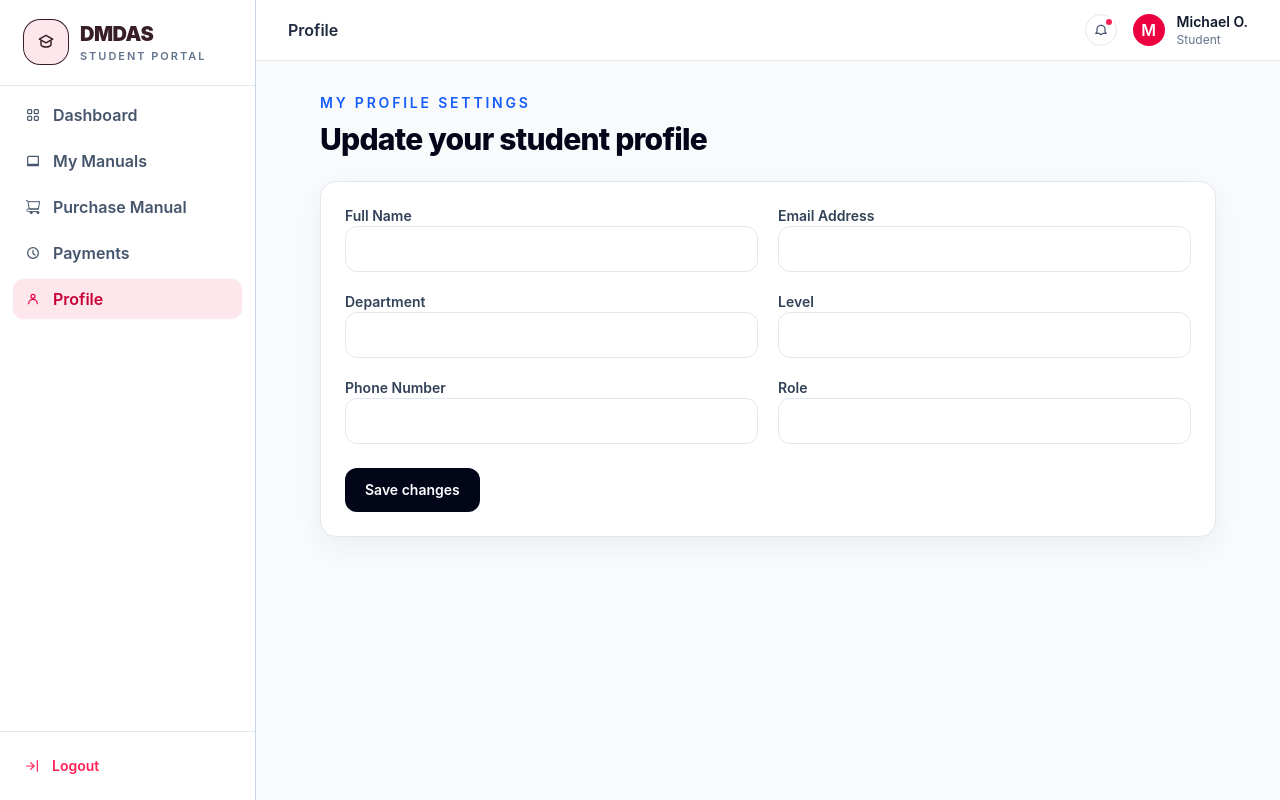
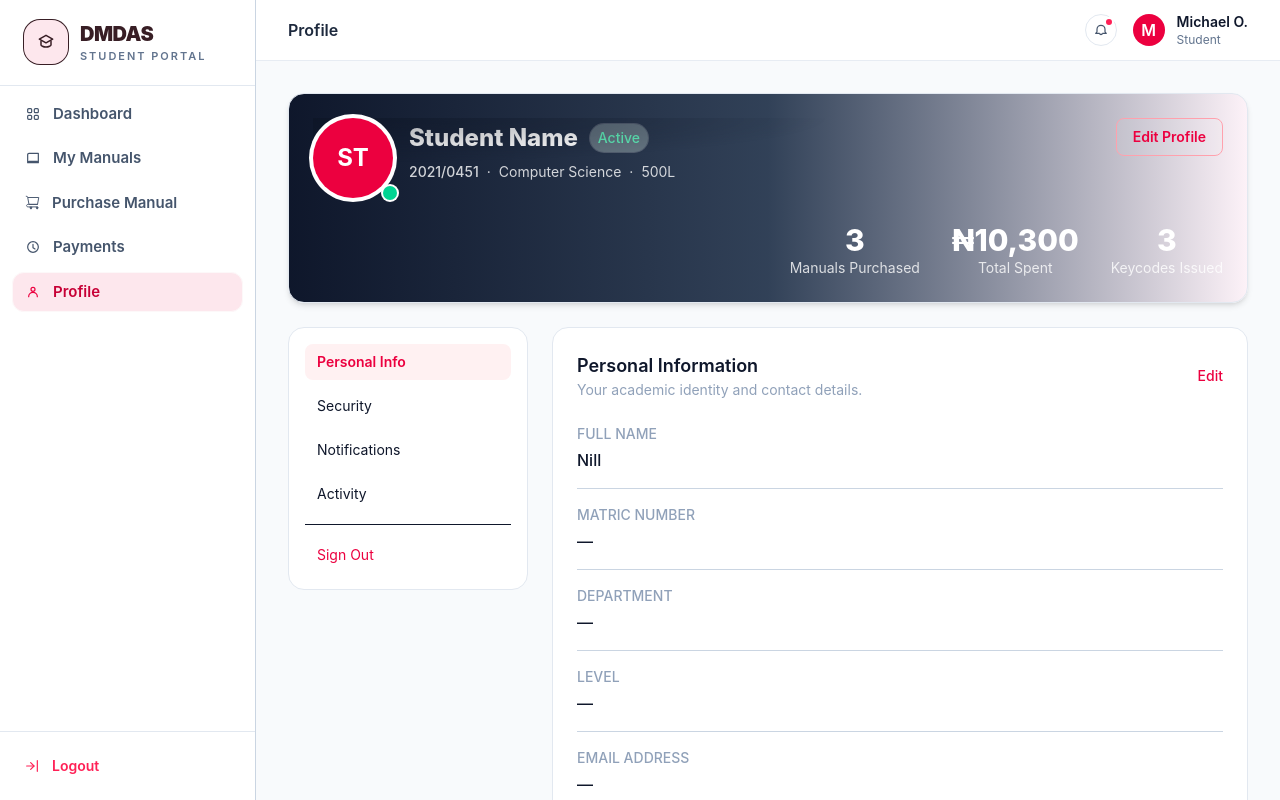
Before and after one commit to Joseph-fol/DMDAS, a Next.js app in the folder client/: page /student/studentDashboard/my-profile-settings in a window 1280 px wide. Shown: the top 800 px of the page. Built offline with nearby package versions, Linux system fonts and the light colour scheme; sample sign-in values are in the browser's storage.

Commit message:
feat: refactor student profile handling and enhance dashboard data retrieval

```diff
--- a/client/app/student/studentDashboard/my-profile-settings/page.tsx
+++ b/client/app/student/studentDashboard/my-profile-settings/page.tsx
@@ -1,7 +1,6 @@
 "use client";
 
-import axios from "axios";
-import { useEffect, useState } from "react";
+import { useState } from "react";
 
 type StudentProfile = {
   fullName: string;
@@ -10,154 +9,173 @@ type StudentProfile = {
   level: string;
   phoneNumber: string;
   role: string;
+  matricNumber?: string;
+  purchasedManuals?: number;
+  totalSpent?: string;
+  keycodesIssued?: number;
+  whatsapp?: string;
+  bio?: string;
 };
 
 export default function Page() {
-  const [profile, setProfile] = useState<StudentProfile>({
-    fullName: "",
-    email: "",
-    department: "",
-    level: "",
-    phoneNumber: "",
-    role: "",
-  });
-  const [isModalOpen, setIsModalOpen] = useState(false);
-  const [isSubmitting, setIsSubmitting] = useState(false);
-  const [successMessage, setSuccessMessage] = useState<string | null>(null);
-  const [errorMessage, setErrorMessage] = useState<string | null>(null);
-
-  useEffect(() => {
-    const userDetails = sessionStorage.getItem("Student");
-    if (userDetails) {
-      try {
+  const _profileState = useState<StudentProfile>(() => {
+    try {
+      const userDetails = typeof window !== "undefined" ? sessionStorage.getItem("Student") : null;
+      if (userDetails) {
         const parsedData = JSON.parse(userDetails);
-        setProfile({
+        return {
           fullName: parsedData.fullName || parsedData.name || "",
           email: parsedData.email || "",
           department: parsedData.department || "",
           level: parsedData.level || "",
           phoneNumber: parsedData.phoneNumber || parsedData.whatsapp || "",
           role: parsedData.role || "",
-        });
-      } catch (error) {
-        console.error("Failed to parse user details from sessionStorage", error);
+          matricNumber: parsedData.matricNumber || parsedData.matric || parsedData.matric_number,
+          purchasedManuals: parsedData.purchasedManuals,
+          totalSpent: parsedData.totalSpent,
+          keycodesIssued: parsedData.keycodesIssued,
+          whatsapp: parsedData.whatsapp,
+        } as StudentProfile;
       }
+    } catch {
+      // ignore parse errors
     }
-  }, []);
 
-  const handleUpdate = async () => {
-    setIsSubmitting(true);
-    setSuccessMessage(null);
-    setErrorMessage(null);
+    return {
+      fullName: "",
+      email: "",
+      department: "",
+      level: "",
+      phoneNumber: "",
+      role: "",
+    };
+  });
 
-    try {
-      const token = sessionStorage.getItem("token");
-      if (!token) {
-        throw new Error("Authentication token not found.");
-      }
+  const profile = _profileState[0];
 
-      const baseURL = "http://localhost:5142";
-      const response = await axios.put(
-        `${baseURL}/api/student/profile`,
-        profile,
-        { headers: { Authorization: `Bearer ${token}` } }
-      );
+  // Derive initials for avatar
+  const initials = (profile.fullName || "").split(" ").map((s) => s[0]).slice(0, 2).join("").toUpperCase() || "ST";
 
-      setSuccessMessage(response.data.message || "Profile updated successfully!");
-      sessionStorage.setItem("Student", JSON.stringify({ ...JSON.parse(sessionStorage.getItem("Student") || "{}"), ...profile }));
-    } catch (error) {
-      if (axios.isAxiosError(error)) {
-        setErrorMessage(
-          (error.response?.data as { message?: string } | undefined)?.message ??
-            "An error occurred while updating the profile."
-        );
-      } else {
-        setErrorMessage(error instanceof Error ? error.message : "An unexpected error occurred.");
-      }
-    } finally {
-      setIsSubmitting(false);
-      setIsModalOpen(false);
-    }
-  };
+  // Stats placeholders - these can be replaced with real values from API
+  const manualsPurchased = profile.purchasedManuals ?? 3;
+  const totalSpent = profile.totalSpent ?? "₦10,300";
+  const keycodesIssued = profile.keycodesIssued ?? 3;
 
   return (
-    <section className="mx-auto max-w-4xl space-y-6">
-      <header>
-        <p className="text-sm font-semibold uppercase tracking-[0.2em] text-blue-600">My Profile Settings</p>
-        <h1 className="mt-2 text-3xl font-extrabold tracking-tight text-slate-950">Update your student profile</h1>
-      </header>
-      {successMessage && (
-        <div className="rounded-2xl border border-emerald-200 bg-emerald-50 px-4 py-3 text-sm font-medium text-emerald-800">{successMessage}</div>
-      )}
-      {errorMessage && (
-        <div className="rounded-2xl border border-rose-200 bg-rose-50 px-4 py-3 text-sm font-medium text-rose-800">{errorMessage}</div>
-      )}
-      <div className="rounded-2xl border border-slate-200 bg-white p-6 shadow-[0_10px_30px_rgba(15,23,42,0.05)]">
-        <div className="grid gap-5 md:grid-cols-2">
-          <label className="space-y-2 text-sm font-semibold text-slate-700">
-            Full Name
-            <input className="w-full rounded-xl border border-slate-200 px-4 py-3 text-sm outline-none transition placeholder:text-slate-400 focus:border-blue-500 focus:ring-4 focus:ring-blue-100" value={profile.fullName} onChange={(e) => setProfile({ ...profile, fullName: e.target.value })} />
-          </label>
-          <label className="space-y-2 text-sm font-semibold text-slate-700">
-            Email Address
-            <input className="w-full rounded-xl border border-slate-200 px-4 py-3 text-sm outline-none transition placeholder:text-slate-400 focus:border-blue-500 focus:ring-4 focus:ring-blue-100" value={profile.email} onChange={(e) => setProfile({ ...profile, email: e.target.value })} />
-          </label>
-          <label className="space-y-2 text-sm font-semibold text-slate-700">
-            Department
-            <input className="w-full rounded-xl border border-slate-200 px-4 py-3 text-sm outline-none transition placeholder:text-slate-400 focus:border-blue-500 focus:ring-4 focus:ring-blue-100" value={profile.department} onChange={(e) => setProfile({ ...profile, department: e.target.value })} />
-          </label>
-          <label className="space-y-2 text-sm font-semibold text-slate-700">
-            Level
-            <input className="w-full rounded-xl border border-slate-200 px-4 py-3 text-sm outline-none transition placeholder:text-slate-400 focus:border-blue-500 focus:ring-4 focus:ring-blue-100" value={profile.level} onChange={(e) => setProfile({ ...profile, level: e.target.value })} />
-          </label>
-          <label className="space-y-2 text-sm font-semibold text-slate-700">
-            Phone Number
-            <input className="w-full rounded-xl border border-slate-200 px-4 py-3 text-sm outline-none transition placeholder:text-slate-400 focus:border-blue-500 focus:ring-4 focus:ring-blue-100" value={profile.phoneNumber} onChange={(e) => setProfile({ ...profile, phoneNumber: e.target.value })} />
-          </label>
-          <label className="space-y-2 text-sm font-semibold text-slate-700">
-            Role
-            <input className="w-full rounded-xl border border-slate-200 px-4 py-3 text-sm outline-none transition placeholder:text-slate-400 focus:border-blue-500 focus:ring-4 focus:ring-blue-100" value={profile.role} onChange={(e) => setProfile({ ...profile, role: e.target.value })} readOnly />
-          </label>
-        </div>
+    <div className="mx-auto max-w-7xl space-y-6">
+      {/* Header card */}
+      <div className="rounded-2xl overflow-hidden border border-slate-200 bg-linear-to-r from-slate-900 via-slate-700 to-pink-50 p-6 text-white shadow-md">
+        <div className="relative">
+          {/* Decorative top area */}
+          <div className="absolute inset-x-0 top-0 h-20 bg-[radial-gradient(ellipse_at_top_left,#0b1220_0,transparent_40%)] opacity-40 pointer-events-none" />
 
-        <button type="button" onClick={() => setIsModalOpen(true)} className="mt-6 inline-flex rounded-xl bg-slate-950 px-5 py-3 text-sm font-semibold text-white transition hover:bg-slate-800">
-          Save changes
-        </button>
-      </div>
+          <div className="flex items-start justify-between gap-6">
+            <div className="flex items-center gap-4">
+              <div className="relative">
+                <div className="h-20 w-20 rounded-full bg-rose-600 text-white flex items-center justify-center text-2xl font-bold ring-4 ring-white">{initials}</div>
+                <span className="absolute -bottom-0.5 -right-1 h-3.5 w-3.5 rounded-full bg-emerald-400 ring-2 ring-white" />
+              </div>
 
-      {isModalOpen && (
-        <div className="fixed inset-0 z-50 flex items-center justify-center bg-black/60 backdrop-blur-sm">
-          <div className="w-full max-w-md rounded-2xl bg-white p-8 shadow-2xl">
-            <h2 className="text-2xl font-bold text-slate-900">Confirm Your Details</h2>
-            <p className="mt-2 text-sm text-slate-600">Please review the information before confirming.</p>
-            <div className="mt-6 space-y-3 text-sm">
-              <p><span className="font-semibold text-slate-700">Full Name:</span> <span className="text-slate-900">{profile.fullName}</span></p>
-              <p><span className="font-semibold text-slate-700">Email:</span> <span className="text-slate-900">{profile.email}</span></p>
-              <p><span className="font-semibold text-slate-700">Department:</span> <span className="text-slate-900">{profile.department}</span></p>
-              <p><span className="font-semibold text-slate-700">Level:</span> <span className="text-slate-900">{profile.level}</span></p>
-              <p><span className="font-semibold text-slate-700">Phone Number:</span> <span className="text-slate-900">{profile.phoneNumber}</span></p>
-              <p><span className="font-semibold text-slate-700">Role:</span> <span className="text-slate-900">{profile.role}</span></p>
+              <div>
+                <div className="flex items-center gap-3">
+                  <h2 className="text-2xl font-extrabold text-white">{profile.fullName || "Student Name"}</h2>
+                  <span className="inline-flex items-center rounded-full bg-emerald-50/30 px-2 py-1 text-sm font-medium text-emerald-300 ring-1 ring-white/20">Active</span>
+                </div>
+
+                <div className="mt-2 text-sm text-white/80">
+                  <span className="font-medium">{profile.matricNumber || "2021/0451"}</span>
+                  <span className="mx-2">·</span>
+                  <span>{profile.department || "Computer Science"}</span>
+                  <span className="mx-2">·</span>
+                  <span>{profile.level || "500L"}</span>
+                </div>
+
+                <p className="mt-3 max-w-xl text-sm text-white/70">{profile.bio || ""}</p>
+              </div>
             </div>
-            <div className="mt-8 flex justify-end gap-4">
-              <button
-                type="button"
-                onClick={() => setIsModalOpen(false)}
-                className="rounded-xl bg-slate-200 px-5 py-3 text-sm font-semibold text-slate-700 transition hover:bg-slate-300"
-              >
-                Cancel
-              </button>
-              <button
-                type="button"
-                onClick={handleUpdate}
-                disabled={isSubmitting}
-                className="rounded-xl bg-slate-950 px-5 py-3 text-sm font-semibold text-white transition hover:bg-slate-800 disabled:cursor-not-allowed disabled:opacity-70"
-              >
-                {isSubmitting ? "Updating..." : "Confirm Update"}
-              </button>
+
+            <div className="flex items-start gap-6">
+              <button className="rounded-lg border border-rose-300 bg-white/5 px-4 py-2 text-sm font-semibold text-rose-600 hover:bg-white/10">Edit Profile</button>
+            </div>
+          </div>
+
+          <div className="mt-6 flex items-center justify-end gap-8">
+            <div className="text-center text-white">
+              <div className="text-3xl font-extrabold">{manualsPurchased}</div>
+              <div className="text-sm text-white/80">Manuals Purchased</div>
+            </div>
+            <div className="text-center text-white">
+              <div className="text-3xl font-extrabold">{totalSpent}</div>
+              <div className="text-sm text-white/80">Total Spent</div>
+            </div>
+            <div className="text-center text-white">
+              <div className="text-3xl font-extrabold">{keycodesIssued}</div>
+              <div className="text-sm text-white/80">Keycodes Issued</div>
             </div>
           </div>
         </div>
-      )}
-    </section>
+      </div>
+
+      <div className="grid grid-cols-1 gap-6 lg:grid-cols-[240px_1fr]">
+        {/* Left nav */}
+        <aside className="space-y-4">
+          <div className="rounded-2xl border border-slate-200 bg-white p-4">
+            <nav className="space-y-2">
+              <button className="w-full rounded-lg bg-rose-50 px-3 py-2 text-left text-sm font-semibold text-rose-600">Personal Info</button>
+              <button className="w-full rounded-lg px-3 py-2 text-left text-sm">Security</button>
+              <button className="w-full rounded-lg px-3 py-2 text-left text-sm">Notifications</button>
+              <button className="w-full rounded-lg px-3 py-2 text-left text-sm">Activity</button>
+            </nav>
+            <hr className="my-3" />
+            <button className="w-full rounded-lg px-3 py-2 text-left text-sm text-rose-600">Sign Out</button>
+          </div>
+        </aside>
+
+        {/* Main content */}
+        <main>
+          <div className="rounded-2xl border border-slate-200 bg-white p-6">
+            <div className="flex items-center justify-between">
+              <div>
+                <h3 className="text-lg font-semibold">Personal Information</h3>
+                <p className="text-sm text-slate-400">Your academic identity and contact details.</p>
+              </div>
+              <button className="text-sm font-medium text-rose-600">Edit</button>
+            </div>
+
+            <dl className="mt-6 sm:grid-cols-2">
+              <div className="space-y-1 border-b border-slate-300 pb-4">
+                <dt className="text-sm text-slate-400 font-medium">FULL NAME</dt>
+                <dd className="font-medium text-slate-900">{profile.fullName || "Nill"}</dd>
+              </div>
+
+              <div className="space-y-1 border-b pb-4 border-slate-300 pt-4">
+                <dt className="text-sm text-slate-400 uppercase font-medium">Matric Number</dt>
+                <dd className="font-medium text-slate-900">{profile.matricNumber || "—"}</dd>
+              </div>
+
+              <div className="space-y-1 border-b pb-4 border-slate-300 pt-4">
+                <dt className="text-sm text-slate-400 uppercase font-medium">Department</dt>
+                <dd className="font-medium text-slate-900">{profile.department || "—"}</dd>
+              </div>
+
+              <div className="space-y-1 border-b pb-4 border-slate-300 pt-4">
+                <dt className="text-sm text-slate-400 uppercase font-medium">Level</dt>
+                <dd className="font-medium text-slate-900">{profile.level || "—"}</dd>
+              </div>
+
+              <div className="space-y-1 border-b pb-4 border-slate-300 pt-4">
+                <dt className="text-sm text-slate-400 uppercase font-medium">Email Address</dt>
+                <dd className="font-medium text-slate-900">{profile.email || "—"}</dd>
+              </div>
+
+              <div className="space-y-1 border-b pb-4 border-slate-300 pt-4">
+                <dt className="text-sm text-slate-400 uppercase font-medium">Phone Number</dt>
+                <dd className="font-medium text-slate-900">{profile.phoneNumber || "—"}</dd>
+              </div>
+            </dl>
+          </div>
+        </main>
+      </div>
+    </div>
   );
 }
--- a/client/app/student/studentDashboard/purchase-manual/page.tsx
+++ b/client/app/student/studentDashboard/purchase-manual/page.tsx
@@ -58,6 +58,7 @@ export default function PurchaseManual() {
           `${baseURL}/api/student/availableManuals`,
         );
         const manualData = response.data;
+        // sessionStorage.setItem("availableManuals", response.data);
 
         console.log("fetched manuals:", manualData);
 
--- a/client/components/dashboard/sidebar.tsx
+++ b/client/components/dashboard/sidebar.tsx
@@ -168,7 +168,7 @@ export default function DashboardSidebar({
               <Link
                 key={item.href}
                 href={item.href}
-                className={`flex items-center gap-3 rounded-xl border px-3 py-2 text-[16px] font-semibold transition ${isActive ? "border-[#FDF8F9] bg-[#FDE7ED] text-[#C70036]" : "border-transparent text-slate-600 hover:border-slate-200 hover:bg-[#FDF8F9] hover:text-slate-900"}`}
+                className={`flex items-center gap-3 rounded-xl border px-3 py-2 text-[15px] font-semibold transition ${isActive ? "border-[#FDF8F9] bg-[#FDE7ED] text-[#C70036]" : "border-transparent text-slate-600 hover:border-slate-200 hover:bg-[#FDF8F9] hover:text-slate-900"}`}
                 onClick={() => setIsSidebarOpen(false)}
                 aria-current={isActive ? "page" : undefined}
               >
```
Also changed, not shown: client/app/student/studentDashboard/page.tsx (+33 -10 lines), 2 other files (tests, documents, lock files or other folders).
